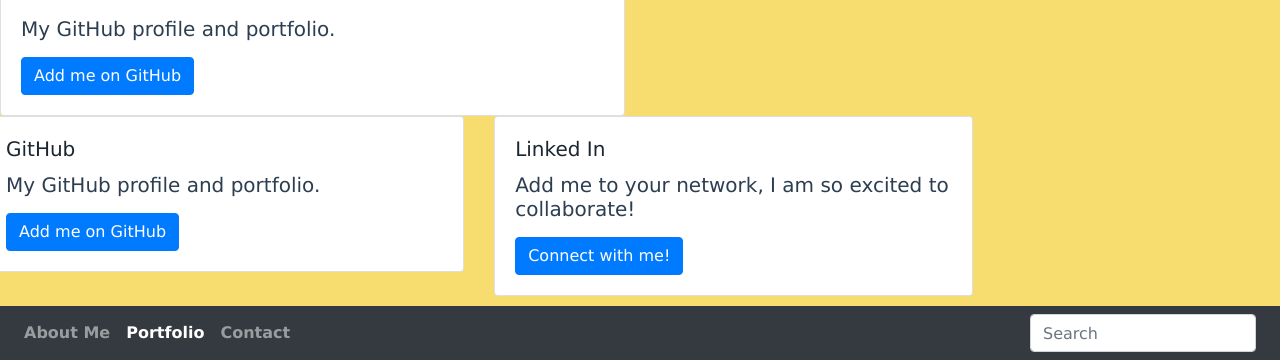
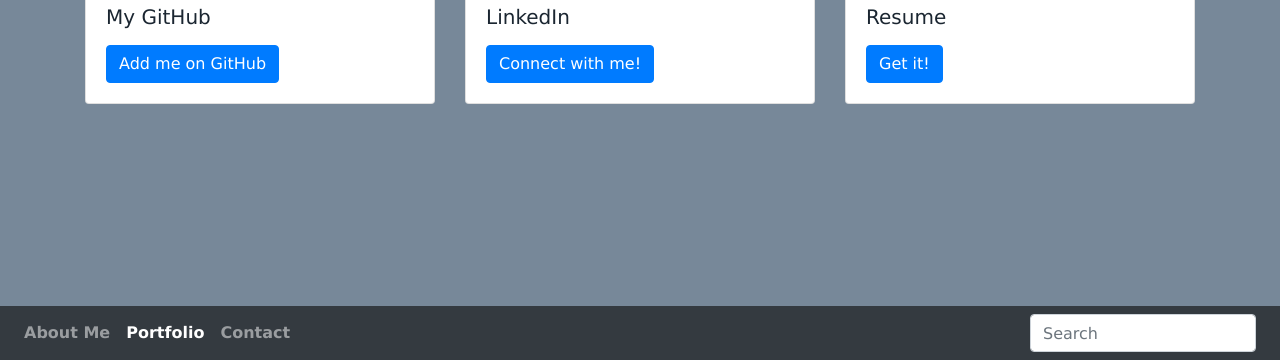
Before and after one commit to Darling-bee/Brianne-s-Portfolio, a plain HTML site: page portfolio.html in a window 1280 px wide. Shown: the part 440-800 px from the top of the page. Drawn offline with nearby package versions, Linux system fonts and the light colour scheme.

Commit message:
Formatting updates to Html and CSS

```diff
--- a/portfolio.html
+++ b/portfolio.html
@@ -81,39 +81,39 @@
     </a>
   </div>
 <!-- Responsive Layout Utilizing Cards-->
+<div class="container">
+<!--GitHub Card-->
 <div class="row">
-  <div class="col-sm-6">
+  <div class="col-sm">
     <div class="card">
       <div class="card-body">
-        <h5 class="card-title"></h5>
-        <p class="card-text">My GitHub profile and portfolio.</p>
+        <h5 class="card-title">My GitHub</h5>
+        <p class="card-text"></p>
         <a href="#" class="btn btn-primary">Add me on GitHub</a>
       </div>
     </div>
   </div>
-<div class="row">
-    <div class="col-sm-6">
+<!--LinkedIn Card-->
+    <div class="col-sm">
       <div class="card">
         <div class="card-body">
-          <h5 class="card-title">GitHub</h5>
-          <p class="card-text">My GitHub profile and portfolio.</p>
-          <a href="#" class="btn btn-primary">Add me on GitHub</a>
-        </div>
-      </div>
-    </div>
-<div class="col-sm-6">
-      <div class="card">
-        <div class="card-body">
-          <h5 class="card-title">Linked In</h5>
-          <p class="card-text">Add me to your network, I am so excited to collaborate!</p>
+          <h5 class="card-title">LinkedIn</h5>
+          <p class="card-text"></p>
           <a href="#" class="btn btn-primary">Connect with me!</a>
         </div>
       </div>
     </div>
-  </div>
-
-
-
+<!--Resume Card-->
+      <div class="col-sm">
+        <div class="card">
+          <div class="card-body">
+            <h5 class="card-title">Resume</h5>
+            <p class="card-text"></p>
+            <a href="#" class="btn btn-primary">Get it!</a>
+          </div>
+        </div>
+      </div>
+    </div>
     <!-- Optional JavaScript -->
     <!-- jQuery first, then Popper.js, then Bootstrap JS -->
     <script src="https://code.jquery.com/jquery-3.4.1.slim.min.js" integrity="sha384-J6qa4849blE2+poT4WnyKhv5vZF5SrPo0iEjwBvKU7imGFAV0wwj1yYfoRSJoZ+n" crossorigin="anonymous"></script>
--- a/styles.css
+++ b/styles.css
@@ -4,17 +4,17 @@
       line-height: 1.2;
       color: #1B2631;
       text-align: left;
-      background-color: #f7dc6f;
+      background-color: lightslategray;
   }
 
 h1 {
     color: #1B2631;
-    text-align: center;
-    background-color:  #922b21;
+    font: calibri;
+    text-align: left;
   }
 
 p {
-    font-family: verdana;
+    font-family: Calibri;
     font-size: 20px;
     color: #2c3e50;
   }
@@ -29,12 +29,15 @@
     border: 1px solid #ddd;
     border-radius: 8px;
     padding: 5px;
-    width: 40%;
   }
+
+.headshot {
+  size:
+}
 
 nav {
   color: #Fef9e7;
-  background-color:  #922b21;
+  background-color: #1B2631;
   font-weight: bold;
 }
 
@@ -43,6 +46,4 @@
 //  Dark Slate #1b2631
 // Dark Blue #2c3e50
 // Off-white Cream #fef9e7
-// Soft Yellow Golden #f7dc6f
-// Orange #f39c12
 // Dark Burgundy Red #922b21
```
Also changed, not shown: index.html (+7 -7 lines).
